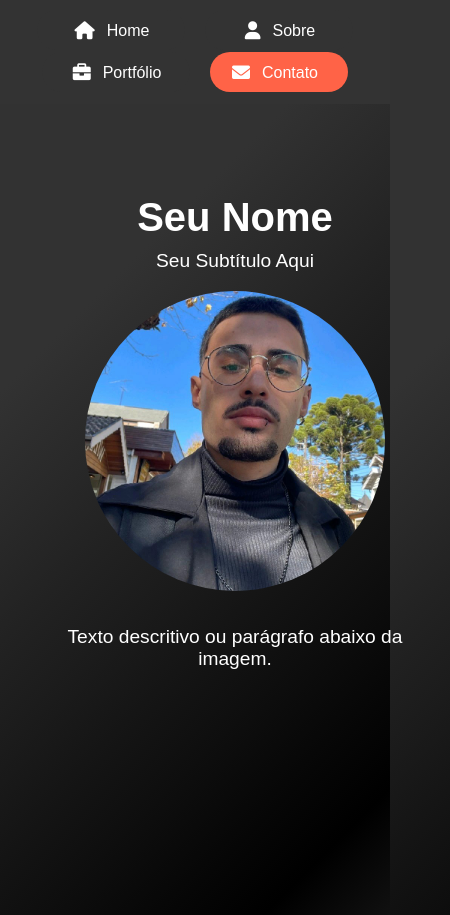
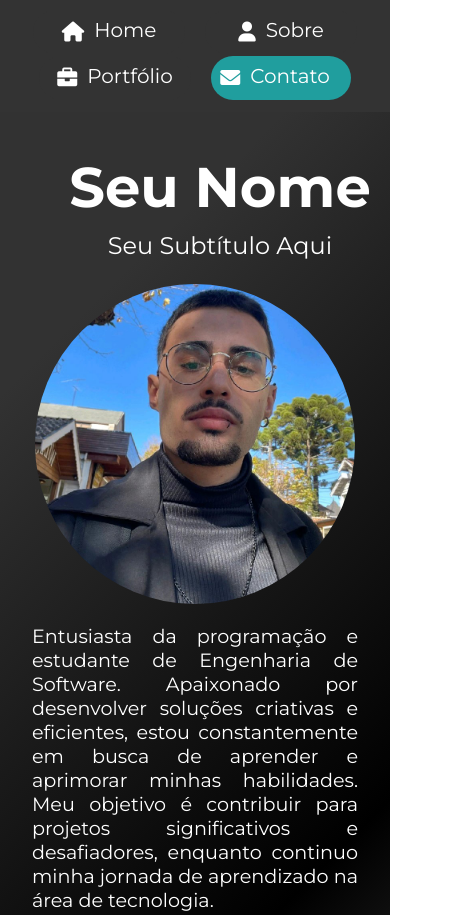
Before and after one commit to ViictorrMillan/Portifolio-One-2, a plain HTML site: page index.html in a window 390 px wide. Shown: the top 915 px of the page, 450 px wide, since content can reach past the window. Drawn offline with Linux system fonts and the light colour scheme.

Commit message:
style(ONE): Melhora na responsividade, criação de classes para cores, assim como o arquivo style

```diff
--- a/assets/css/main.css
+++ b/assets/css/main.css
@@ -1,18 +1,16 @@
-/* Estilo para o body */
 body {
     scroll-behavior: smooth;
-    font-family: Arial, sans-serif;
     margin: 0;
     padding: 0;
     min-height: 100vh;
-    background: linear-gradient(135deg, #323232 10%, #000000 30%, #323232 40%, #000000 70%, #323232 80%, #000000 100%);
     overflow-x: hidden;
     width: 100%;
     position: relative;
     box-sizing: border-box;
+
 }
 
-/* Seções */
+
 section {
     height: 100vh;
     padding: 20px;
@@ -22,7 +20,8 @@ section {
     text-align: center;
 }
 
-/* Navegação em forma de bolinhas */
+/*TODO Nav */
+
 .nav-dots {
     position: fixed;
     left: 20px;
@@ -31,6 +30,7 @@ section {
     background-color: transparent;
     z-index: 1000;
     transition: all 0.3s ease;
+
 }
 
 .nav-dots ul {
@@ -39,26 +39,25 @@ section {
     margin: 0;
     display: flex;
     flex-direction: column;
+
 }
 
 .nav-dots ul li {
     margin: 15px 0;
+
 }
 
-/* Estilo para a bolinha (círculo) */
+
 .nav-dots ul li a {
     display: flex;
     justify-content: center;
     align-items: center;
     width: 60px;
     height: 60px;
-    background-color: #333;
     border-radius: 50%;
     position: relative;
     transition: all 0.3s ease;
-    color: white;
     text-decoration: none;
-    font-size: 24px;
     overflow: hidden;
 }
 
@@ -66,7 +65,7 @@ section {
     transition: transform 0.3s ease;
 }
 
-/* Texto da seção que aparece ao passar o mouse */
+/** Texto da seção que aparece ao passar o mouse */
 .nav-dots ul li a::after {
     content: attr(data-section);
     position: absolute;
@@ -74,112 +73,121 @@ section {
     top: 50%;
     transform: translateY(-50%);
     background-color: transparent;
-    color: white;
     padding-left: 10px;
     white-space: nowrap;
     opacity: 0;
     transition: all 0.3s ease;
-    font-size: 20px;
+
 }
 
-/* Animação ao passar o mouse */
+/** Animação ao passar o mouse */
 .nav-dots ul li a:hover {
     width: 8rem;
-    background-color: #ff6347;
     border-radius: 30px;
     justify-content: flex-start;
     padding-left: 20px;
+
 }
 
 .nav-dots ul li a:hover i {
     transform: scale(1.2);
+
 }
 
 .nav-dots ul li a:hover::after {
     opacity: 1;
-    left: 50px;
+    left: 45px; /* Espaço entre o ícone e o texto */
+
 }
 
-/* Estilo da bolinha ativa */
-.nav-dots ul li a.active {
-    background-color: #ff6347;
-}
 
-/* Home */
+/*TODO Home */
+
 #home {
     height: 100vh;
     width: 100vw;
     display: flex;
     align-items: center;
     justify-content: center;
-    color: white;
-    text-align: center;
-    font-family: Arial, sans-serif;
+    text-align: flex-start;
+
 }
 
-/* presentation Container */
+/** presentation Container */
 .presentation {
     display: flex;
-    justify-content: space-between;
+    justify-content: space-be;
     align-items: center;
     width: 100%;
     max-width: 1200px;
     margin: 0 auto;
-    padding: 20px;
+    padding: 0px
 }
 
-/* Contêiner de texto */
+/** Contêiner de texto */
 .text-container {
     flex: 1;
     text-align: center;
-    padding-left: 50px;
+    padding-left: 6.8rem;
+
 }
 
 .text-container h1 {
-    font-size: 3.5rem;
     margin: 0;
+
 }
 
 .text-container p {
-    font-size: 1.5rem;
     margin-top: 10px;
 }
 
-/* Contêiner de imagem */
+/** Contêiner de imagem */
 .image-container {
     flex: 1;
     display: flex;
     flex-direction: column;
     align-items: center;
-    padding: 0 20px;
+    padding: 0 2rem;
 }
 
-/* Estilo da imagem */
+/** Estilo da imagem */
 .profile-image {
-    max-width: 250px;
+    max-width: 25rem;
     width: 100%;
     height: auto;
     border-radius: 50%;
-    margin-bottom: 15px;
+    margin-bottom: 0px;
 }
 
-/* Parágrafo abaixo da imagem */
+/** Parágrafo abaixo da imagem */
 .image-description {
-    font-size: 1.2rem;
-    color: white;
-    text-align: center;
+    text-align: justify;
 }
 
-/* Estilo responsivo */
 
-/* Para telas grandes como 1440px ou mais */
+
+
+/*! Responsividade */
+
+/*? Para telas grandes como 1440px ou mais */
 @media (min-width: 1440px) {
     .nav-dots {
-        left: 50px;
+        left: 2.5rem;
     }
+
+    .text-container {
+        margin-right: 6rem;
+        padding-left: 0.5rem;
+    }
+
+
+    .image-container {
+        margin-left: 9rem;
+    }
+
 }
 
-/* Para telas entre 768px e 1024px */
+/*? Para telas entre 768px e 1024px */
 @media (max-width: 1024px) {
     .presentation {
         flex-direction: column;
@@ -195,20 +203,24 @@ section {
         padding: 0;
     }
 
-    .text-container h1 {
-        font-size: 2.5rem;
+    .profile-image {
+        max-width: 25rem;
     }
 
-    .text-container p {
-        font-size: 1.2rem;
+    .text-container {
+        padding-left: 50px;
+        margin-right: 0px;
+        margin-left: 0px;
     }
 
-    .profile-image {
-        max-width: 300px;
+    .image-description {
+        padding-left: 11rem;
+        padding-right: 11rem;
     }
+
 }
 
-/* Para telas menores (768px ou menos) */
+/*?  Para telas menores (768px ou menos) */
 @media (max-width: 768px) {
     .nav-dots {
         position: fixed;
@@ -218,75 +230,91 @@ section {
         transform: none;
         display: flex;
         justify-content: center;
-        background-color: #333;
         padding: 10px 0;
     }
 
     .nav-dots ul {
         flex-direction: row;
         justify-content: center;
-        flex-wrap: wrap; /* Permite que os itens se movam para a linha de baixo se necessário */
+        flex-wrap: wrap;
     }
 
     .nav-dots ul li {
         margin: 0 10px; /* Reduz a margem entre os itens */
     }
 
-    /* Estilo para a bolinha sempre expandida */
+    /** Estilo para a bolinha sempre expandida */
     .nav-dots ul li a {
         width: 8rem; /* Largura fixa para evitar desconfiguração */
         height: 20px; /* Altura fixa para os itens */
-        background-color: #333;
         border-radius: 30px;
         display: flex;
-        justify-content: center; /* Mantém o ícone à esquerda */
+        justify-content: center;
         align-items: center;
-        padding: 10px; /* Ajusta o espaçamento interno */
-        color: white;
+        padding: 12px; /* Ajusta o espaçamento interno */
         text-decoration: none;
-        font-size: 18px; /* Tamanho do texto */
         position: relative;
         transition: none; /* Remove todas as transições de hover */
         overflow: hidden; /* Garante que o texto não extrapole o espaço */
         margin-bottom: 2px; /* Espaço entre os itens */
     }
 
-    /* Texto visível sempre */
+    /** Texto visível sempre */
     .nav-dots ul li a::after {
         content: attr(data-section);
         position: relative;
-        left: 2px; /* Espaço entre o ícone e o texto */
+        left: 0px; /* Espaço entre o ícone e o texto */
         background-color: transparent;
-        color: white;
         opacity: 1;
-        font-size: 16px; /* Tamanho do texto */
-        display: inline-block; /* Garante que o texto apareça ao lado do ícone */
-        white-space: nowrap; /* Mantém o texto em uma única linha */
+        display: inline-block;
+        white-space: nowrap;
+
     }
 
-    /* Hover sem mudar o layout */
+    /** Hover sem mudar o layout */
     .nav-dots ul li a:hover {
-        background-color: #555; /* Muda apenas a cor de fundo no hover */
-        color: white; /* Garante que o texto permaneça visível */
         padding-left: 0px;
         width: 8rem; /* Remove qualquer expansão */
         justify-content: center; /* Mantém o alinhamento do ícone e texto */
+
     }
 
-    /* Remover a animação do ícone ao passar o mouse */
     .nav-dots ul li a:hover i {
-        transform: none; /* Desabilita a escala do ícone */
+        transform: none; /*! Desabilita a escala do ícone */
     }
 
     .nav-dots ul li a:hover::after {
         opacity: 1;
-        left: 2px; /* Remove qualquer animação de movimentação do texto */
+        left: 0px;
     }
 
-    /* Preencher o ícone quando estiver ativo */
+    /** Preencher o ícone quando estiver ativo */
     .nav-dots ul li a.active {
-        background-color: #ff6347;
-        color: white;
         padding-left: 0;
     }
+
+    .profile-image {
+        max-width: 20rem;
+    }
+
+    .image-description {
+        padding-left: 2rem;
+        padding-right: 2rem;
+    }
 }
+
+/*?  Para telas menores (425px ou menos) */
+@media (max-width: 600px) {
+    .presentation {
+        margin-top: 5rem;
+    }
+
+}
+
+/*?  Para telas menores (320px ou menos) */
+@media (max-width: 320px) {
+    .presentation {
+        margin-top: 10rem;
+    }
+
+}
--- a/assets/css/style.css
+++ b/assets/css/style.css
@@ -0,0 +1,106 @@
+/*? Variáveis globais de cores e fontes */
+
+:root {
+    /* Cores */
+    --cor-primaria: #333;
+    --cor-secundaria: #10ffff86;
+    --cor-fundo: linear-gradient(135deg, #323232 10%, #000000 30%, #323232 40%, #000000 70%, #323232 80%, #000000 100%);
+    --cor-texto: white;
+    --cor-icone: rgb(165, 165, 165);
+    --cor-hover: #555;
+    --cor-active: var(--cor-secundaria);
+
+
+/*? Fontes */
+    --fonte-principal: 'Montserrat', Arial, sans-serif;
+
+    --fonte-tamanho-grande: 3.5rem;
+    --fonte-tamanho-medio: 1.5rem;
+    --fonte-tamanho-pequeno: 1.2rem;
+}
+
+body {
+    font-family: var(--fonte-principal);
+    background: var(--cor-fundo);
+}
+
+/*TODO  Nav */
+.nav-dots ul li a {
+    background-color: var(--cor-primaria);
+    color: var(--cor-texto);
+    font-size: 25px; /* ICONES */
+}
+
+.nav-dots ul li a::after {
+    color: var(--cor-texto);
+    font-size: 20px;
+}
+
+.nav-dots ul li a:hover {
+    background-color: var(--cor-active);
+}
+
+.nav-dots ul li a.active {
+    background-color: var(--cor-secundaria);
+}
+
+/*TODO Home  */
+
+#home {
+    color: var(--cor-texto);
+    font-family: var(--fonte-principal);
+}
+
+.text-container h1 {
+    font-size: var(--fonte-tamanho-grande);
+}
+
+.text-container p {
+    font-size: var(--fonte-tamanho-medio);
+
+}
+
+.image-description {
+    font-size: var(--fonte-tamanho-pequeno);
+    color: var(--cor-texto);
+}
+
+
+/*! Responsividade */
+
+@media (max-width: 1024px) {
+    .text-container h1 {
+        font-size: var(--fonte-tamanho-grande);
+    }
+
+    .text-container p {
+        font-size: var(--fonte-tamanho-medio);
+    }
+
+}
+
+
+@media (max-width: 768px) {
+
+    .nav-dots {
+        background-color: var(--cor-primaria);
+    }
+
+    .nav-dots ul li a {
+        background-color: var(--cor-primaria);
+        font-size: 20px;
+        color: var(--cor-texto);
+    }
+
+    .nav-dots ul li a:hover {
+        background-color: var(--cor-hover);
+        color: var(--cor-texto);
+    }
+
+    .nav-dots ul li a.active {
+        background-color: var(--cor-active);
+        color: var( --cor-texto);
+    }
+
+
+}
--- a/index.html
+++ b/index.html
@@ -41,7 +41,9 @@
       </div>
       <div class="image-container">
         <img src="assets/images/Perfil.jfif" alt="Foto de Victor Millan" class="profile-image">
-        <p class="image-description">Texto descritivo ou parágrafo abaixo da imagem.</p>
+        <p class="image-description">
+          Entusiasta da programação e estudante de Engenharia de Software. Apaixonado por desenvolver soluções criativas e eficientes, estou constantemente em busca de aprender e aprimorar minhas habilidades. Meu objetivo é contribuir para projetos significativos e desafiadores, enquanto continuo minha jornada de aprendizado na área de tecnologia.
+        </p>
       </div>
     </div>
 
```
